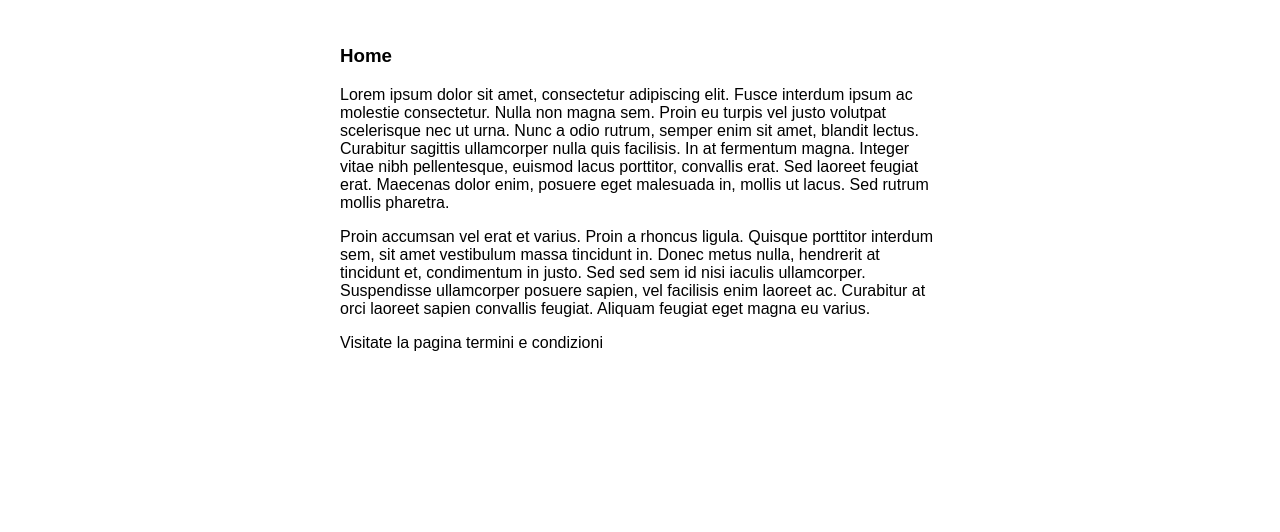
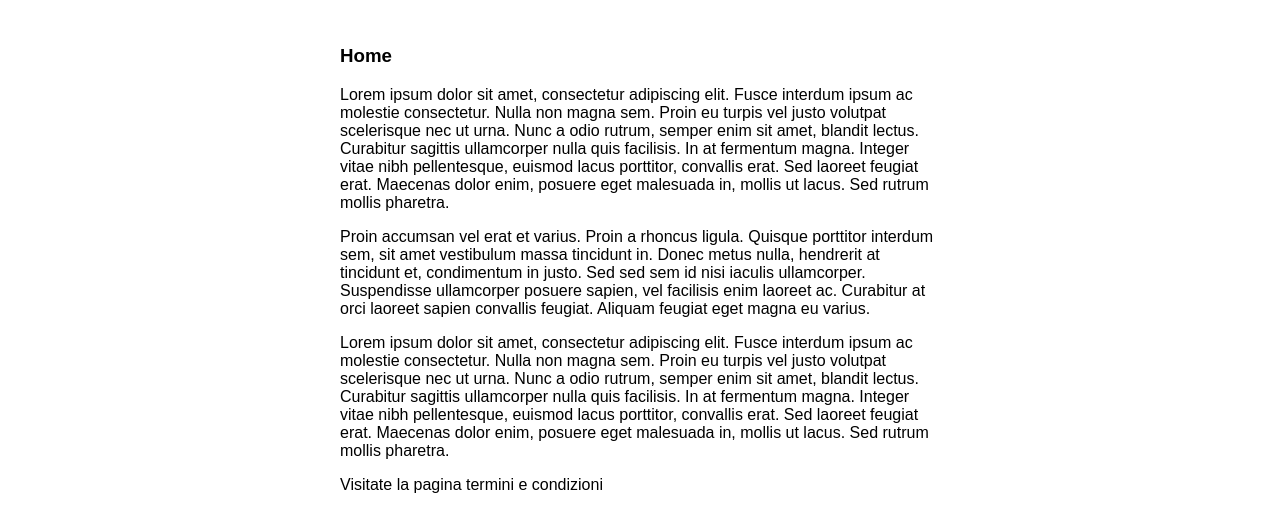
Before and after one commit to degani90/pedriolo, a plain HTML site: page index.html in a window 1280 px wide. Shown: the part 146-678 px from the top of the page. Drawn offline with Linux system fonts and the light colour scheme.

Commit message:
Update index.html

```diff
--- a/index.html
+++ b/index.html
@@ -26,6 +26,7 @@
 		<h3>Home</h3>
 		<p>Lorem ipsum dolor sit amet, consectetur adipiscing elit. Fusce interdum ipsum ac molestie consectetur. Nulla non magna sem. Proin eu turpis vel justo volutpat scelerisque nec ut urna. Nunc a odio rutrum, semper enim sit amet, blandit lectus. Curabitur sagittis ullamcorper nulla quis facilisis. In at fermentum magna. Integer vitae nibh pellentesque, euismod lacus porttitor, convallis erat. Sed laoreet feugiat erat. Maecenas dolor enim, posuere eget malesuada in, mollis ut lacus. Sed rutrum mollis pharetra.</p>
 		<p>Proin accumsan vel erat et varius. Proin a rhoncus ligula. Quisque porttitor interdum sem, sit amet vestibulum massa tincidunt in. Donec metus nulla, hendrerit at tincidunt et, condimentum in justo. Sed sed sem id nisi iaculis ullamcorper. Suspendisse ullamcorper posuere sapien, vel facilisis enim laoreet ac. Curabitur at orci laoreet sapien convallis feugiat. Aliquam feugiat eget magna eu varius.</p>
+		<p>Lorem ipsum dolor sit amet, consectetur adipiscing elit. Fusce interdum ipsum ac molestie consectetur. Nulla non magna sem. Proin eu turpis vel justo volutpat scelerisque nec ut urna. Nunc a odio rutrum, semper enim sit amet, blandit lectus. Curabitur sagittis ullamcorper nulla quis facilisis. In at fermentum magna. Integer vitae nibh pellentesque, euismod lacus porttitor, convallis erat. Sed laoreet feugiat erat. Maecenas dolor enim, posuere eget malesuada in, mollis ut lacus. Sed rutrum mollis pharetra.</p>
 		<p>Visitate la pagina <a href="termini.html">termini e condizioni</a></p>
 	</div>
 
```
